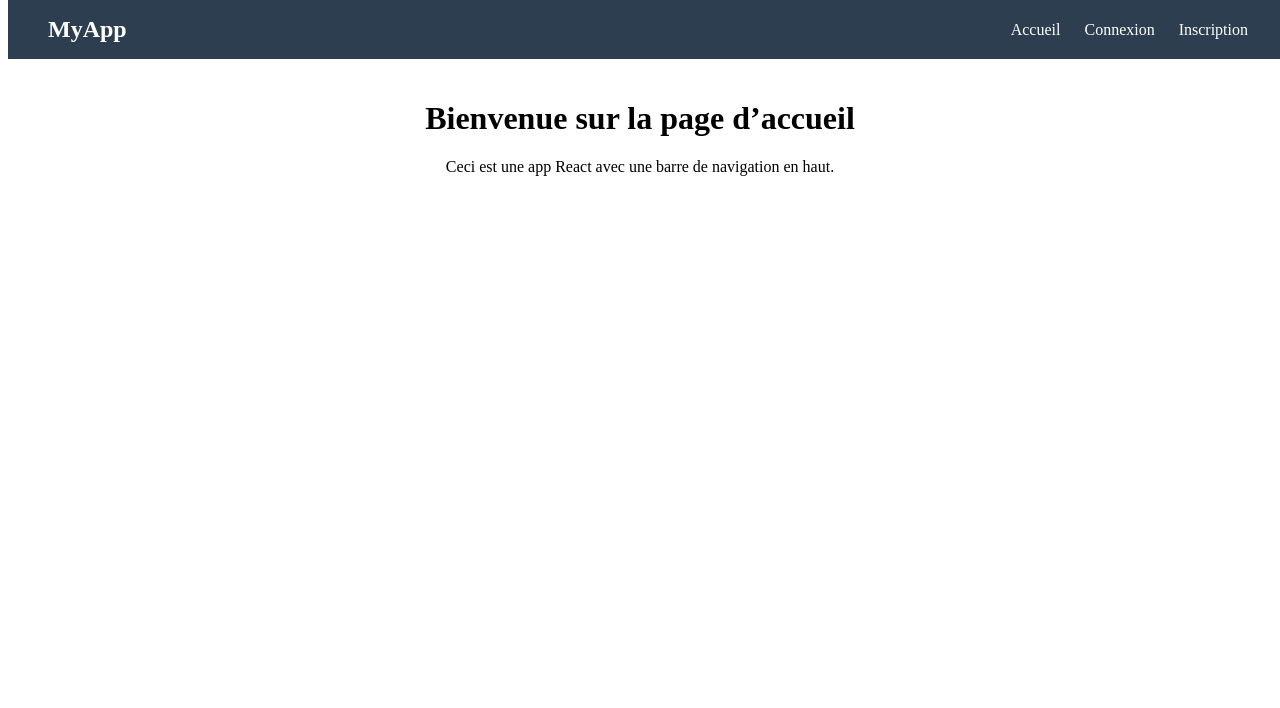
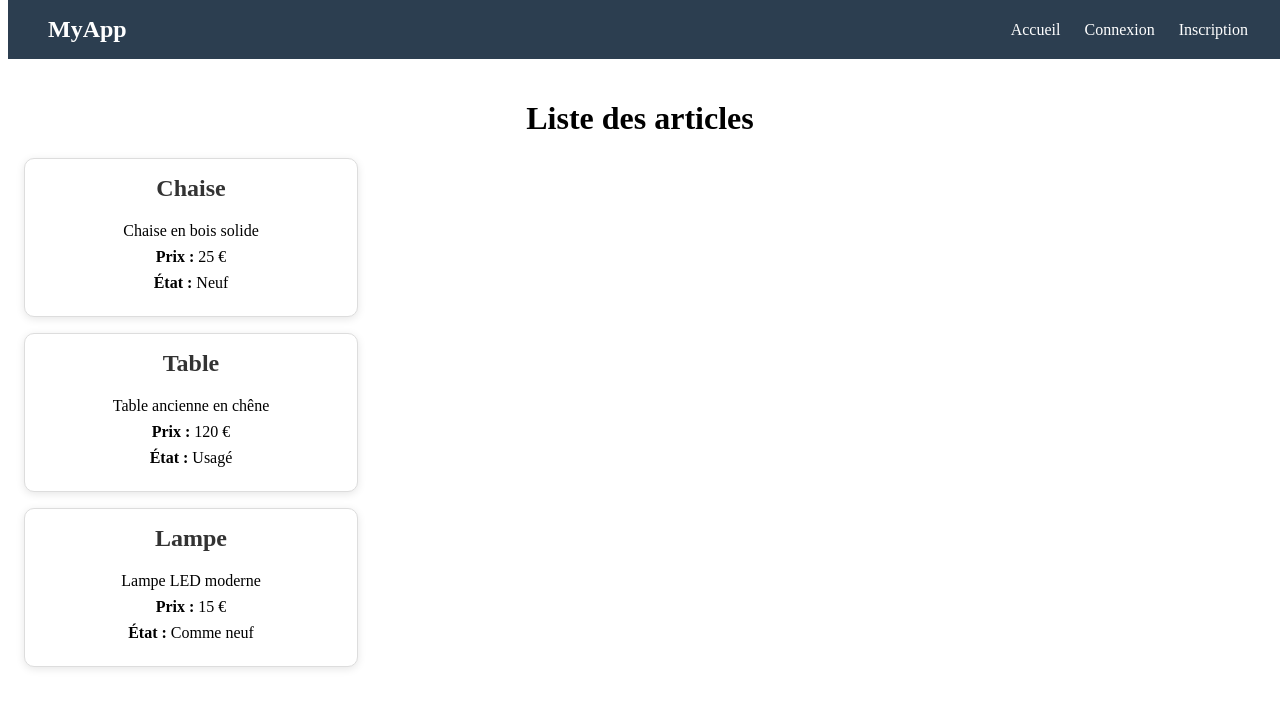
Before and after one commit to MansouriE/projetApplicationWeb, a React (Vite) app in the folder frontend/: page / in a window 1280 px wide. Shown: the top 708 px of the page. Built offline with nearby package versions, Linux system fonts and the light colour scheme.

Commit message:
Cartes Articles

```diff
--- a/frontend/src/App.jsx
+++ b/frontend/src/App.jsx
@@ -5,6 +5,7 @@ import Login from "./components/login/Login";
 import Register from "./components/register/Register";
 import Profile from "./components/profile/Profile";
 import UpdateProfile from "./components/updateProfile/UpdateProfile";
+import PageHome from "./components/home/PageHome";
 
 function App() {
   return (
@@ -12,17 +13,7 @@ function App() {
       <Navbar />
       <div style={{ marginTop: "100px", textAlign: "center" }}>
         <Routes>
-          <Route
-            path="/"
-            element={
-              <>
-                <h1>Bienvenue sur la page d’accueil</h1>
-                <p>
-                  Ceci est une app React avec une barre de navigation en haut.
-                </p>
-              </>
-            }
-          />
+          <Route path="/" element={<PageHome />} />
           <Route path="/login" element={<Login />} />
           <Route path="/register" element={<Register />} />
           <Route path="/profile" element={<Profile />} />
--- /dev/null
+++ b/frontend/src/components/home/Article.css
@@ -0,0 +1,23 @@
+.article-card {
+  border: 1px solid #ddd;
+  border-radius: 10px;
+  padding: 16px;
+  margin: 16px;
+  box-shadow: 0 2px 8px rgba(0, 0, 0, 0.1);
+  transition: transform 0.2s;
+  background-color: #fff;
+  width: 300px;
+}
+
+.article-card:hover {
+  transform: scale(1.02);
+}
+
+.article-card h2 {
+  margin-top: 0;
+  color: #333;
+}
+
+.article-card p {
+  margin: 8px 0;
+}
--- /dev/null
+++ b/frontend/src/components/home/Article.jsx
@@ -0,0 +1,19 @@
+import React from "react";
+import "./Article.css";
+
+function Article({ nom, description, prix, etat }) {
+  return (
+    <div className="article-card">
+      <h2>{nom}</h2>
+      <p>{description}</p>
+      <p>
+        <strong>Prix :</strong> {prix} €
+      </p>
+      <p>
+        <strong>État :</strong> {etat}
+      </p>
+    </div>
+  );
+}
+
+export default Article;
--- /dev/null
+++ b/frontend/src/components/home/PageHome.jsx
@@ -0,0 +1,42 @@
+import React from "react";
+import Article from "./Article";
+
+function HomePage() {
+  const articles = [
+    {
+      nom: "Chaise",
+      description: "Chaise en bois solide",
+      prix: 25,
+      etat: "Neuf",
+    },
+    {
+      nom: "Table",
+      description: "Table ancienne en chêne",
+      prix: 120,
+      etat: "Usagé",
+    },
+    {
+      nom: "Lampe",
+      description: "Lampe LED moderne",
+      prix: 15,
+      etat: "Comme neuf",
+    },
+  ];
+
+  return (
+    <div>
+      <h1>Liste des articles</h1>
+      {articles.map((article, index) => (
+        <Article
+          key={index}
+          nom={article.nom}
+          description={article.description}
+          prix={article.prix}
+          etat={article.etat}
+        />
+      ))}
+    </div>
+  );
+}
+
+export default HomePage;
```
Also changed, not shown: frontend/src/Containers/Article.jsx (deleted), frontend/src/components/article/Article.css (deleted), frontend/src/components/article/Article.jsx (deleted), frontend/src/components/home/PageHome.css (added), frontend/src/components/signup/Signup.css (deleted), frontend/src/components/signup/Signup.jsx (deleted).
